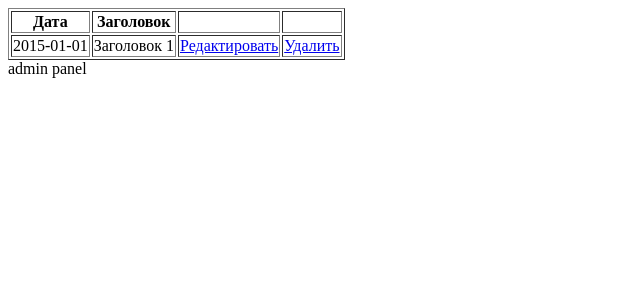
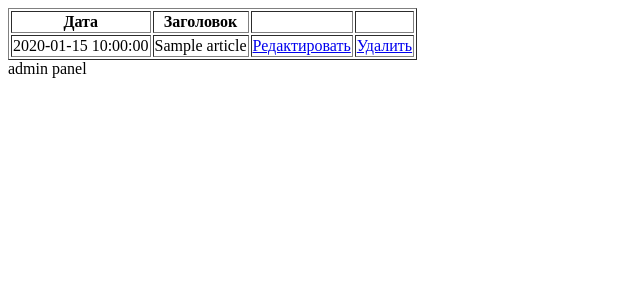
Before and after one commit to Greshch/blog_php, a PHP site: the page made by admin/index.php in a window 1280 px wide. Shown: the top 300 px of the page, without its empty margins (0-640 px from the left). Run offline with PHP 8.4, Linux system fonts and the light colour scheme; tables that the repository leaves empty or names only in its code hold one stand-in row (values such as "Sample post").

Commit message:
10 edit delete id

```diff
--- a/views/articles_admin.php
+++ b/views/articles_admin.php
@@ -15,12 +15,12 @@
         <th></th>
     </tr>
 
-    <?php foreach ($articles as $item) : ?>
+    <?php foreach ($articles as $article) : ?>
         <tr>
-            <td>2015-01-01</td>
-            <td>Заголовок 1</td>
-            <td><a href="#">Редактировать</a></td>
-            <td><a href="#">Удалить</a></td>
+            <td><?= $article['date'] ?></td>
+            <td><?= $article['title'] ?></td>
+            <td><a href="index.php?action=edit&id=<?= $article['id'] ?>">Редактировать</a></td>
+            <td><a href="index.php?action=delete&id=<?= $article['id'] ?>">Удалить</a></td>
         </tr>
     <?php endforeach; ?>
 </table>
```
